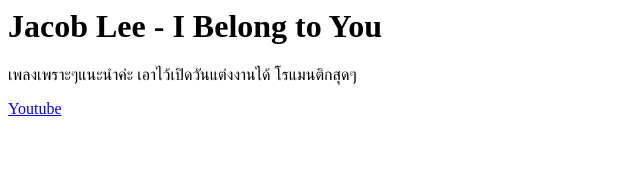
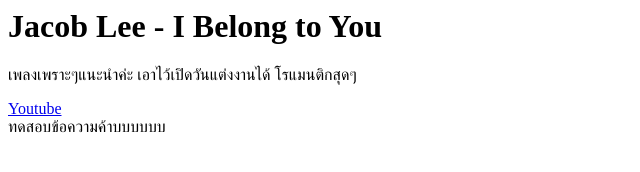
Before and after one commit to narin-ph/MD613603-6130702489, a plain HTML site: page htmllab/index.html in a window 1280 px wide. Shown: the whole page, without its empty margins (0-640 px from the left). Drawn offline with Linux system fonts and the light colour scheme.

Commit message:
Update index.html

```diff
--- a/htmllab/index.html
+++ b/htmllab/index.html
@@ -7,7 +7,10 @@
 <h1>   Jacob Lee - I Belong to You     </h1>
 <p>    เพลงเพราะๆแนะนำค่ะ เอาไว้เปิดวันแต่งงานได้ โรแมนติกสุดๆ </p>
 <a href="https://youtu.be/vtcBNdIq1ms">Youtube</a>
+<div>
+ทดสอบข้อความค้าบบบบบบ
 
+</div>
 
 
 
```
